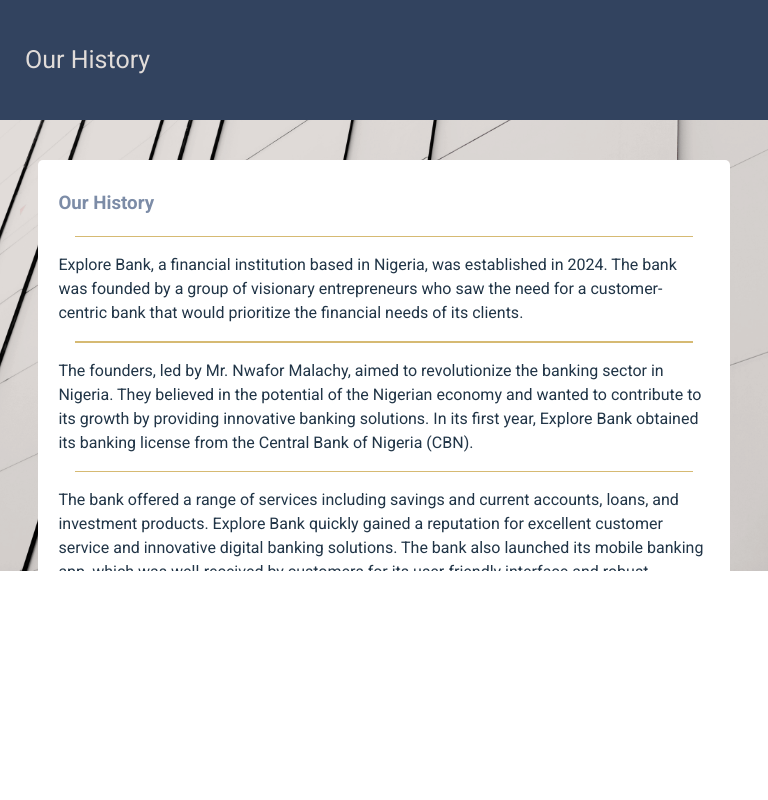
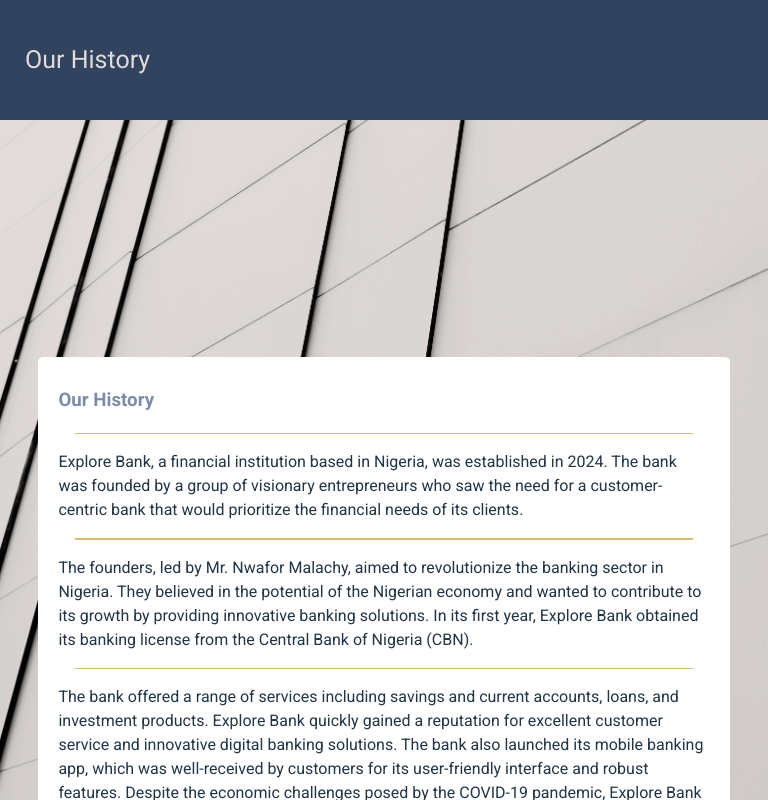
Before and after one commit to MalachyCode/Explore-bank-app, a React (Vite) app in the folder UI/: page /our-history in a window 768 px wide. Built offline with nearby package versions, Linux system fonts and the light colour scheme; no server answers.

Commit message:
Fixing background style for big screens.

```diff
--- a/UI/src/pages/OurHistoryPage/OurHistoryPage.scss
+++ b/UI/src/pages/OurHistoryPage/OurHistoryPage.scss
@@ -1,6 +1,5 @@
 .our-history {
   width: 100vw;
-  // height: 100vh;
   background: url('../../assets/pexels-henry-&-co-2059736.jpg');
   background-color: #e1dcd9;
   background-blend-mode: multiply;
@@ -45,4 +44,17 @@
       color: #7c8ca7;
     }
   }
+  @media (min-width: 576px) {
+    height: 100vh;
+
+    .container {
+      top: 10vh;
+    }
+  }
+
+  @media (min-width: 576px) and (max-width: 768px) {
+    .container {
+      top: 16vh;
+    }
+  }
 }
```
